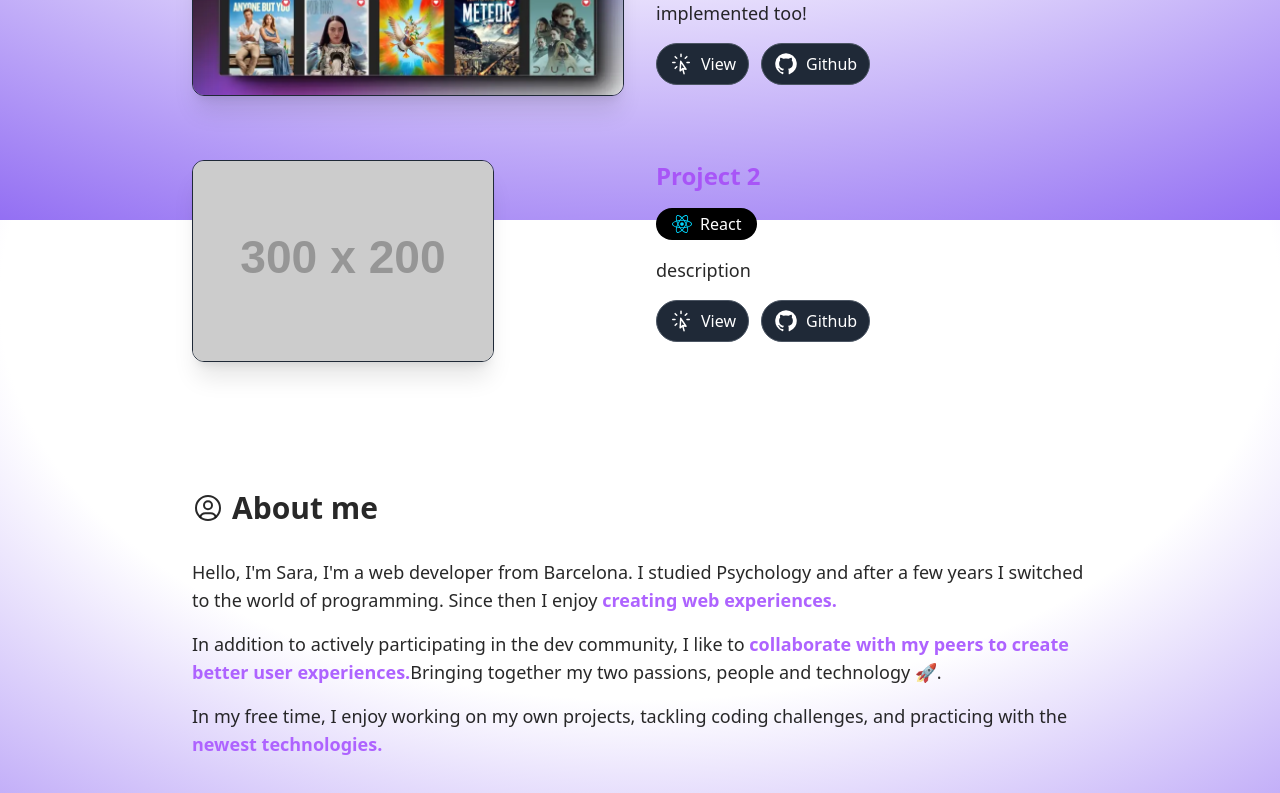
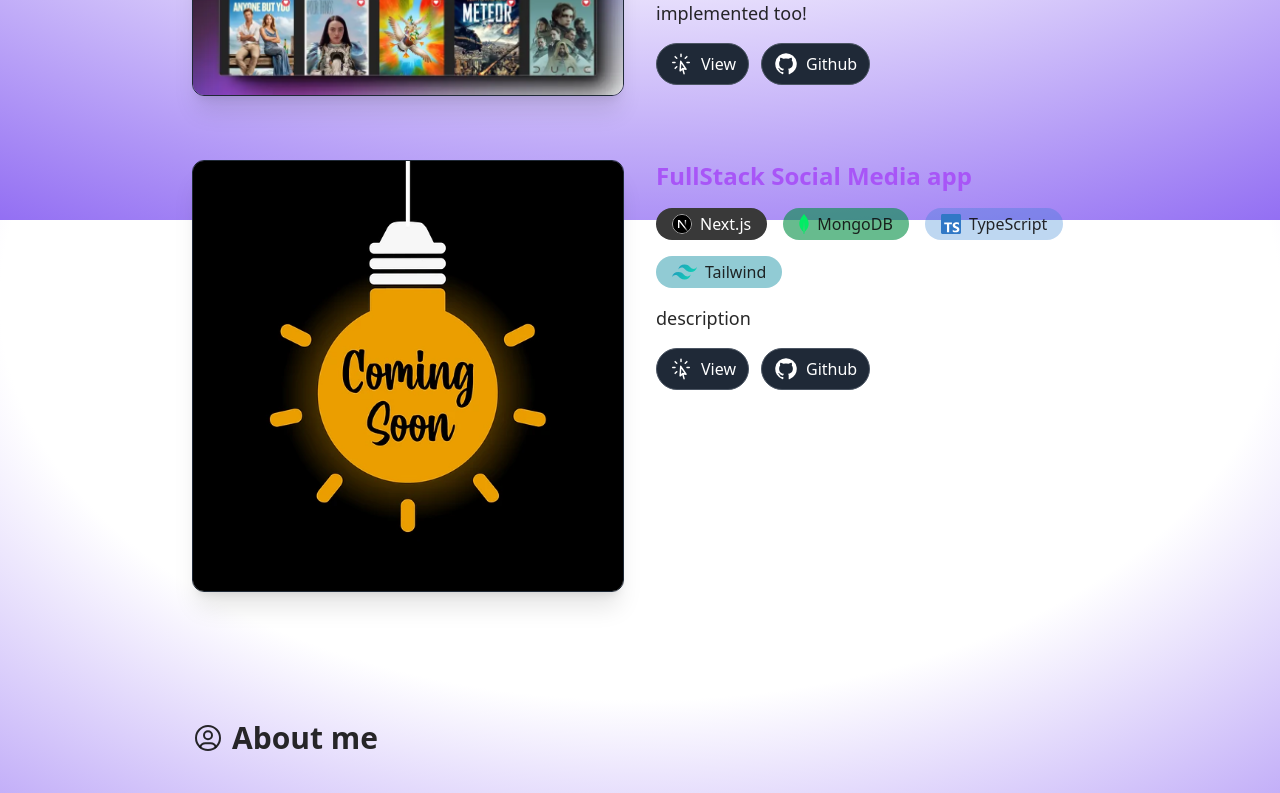
Before and after one commit to SaraCarreras/Portfolio, a React (Vite) app: page / in a window 1280 px wide. Shown: the part 1380-2173 px from the top of the page. Built offline with nearby package versions, Linux system fonts and the light colour scheme.

Commit message:
added coming soon image

```diff
--- a/src/components/ProjectsSection/ProjectsData.ts
+++ b/src/components/ProjectsSection/ProjectsData.ts
@@ -1,10 +1,14 @@
 import { iProjectItem } from "@/types/types";
 import cornerFilms from "@/assets/cornerFilms.webp";
+import comingSoon from "@/assets/comingSoon.webp";
 import { SvgReact } from "@/icons/techStack/SvgReact";
 import { SvgRedux } from "@/icons/techStack/SvgRedux";
 import { SvgSass } from "@/icons/techStack/SvgSass";
 import { SvgTypeScript } from "@/icons/techStack/SvgTypeScript";
 import { SvgFirebase } from "@/icons/techStack/SvgFirebase";
+import { SvgNextJs } from "@/icons/techStack/SvgNextJs";
+import { SvgTailwind } from "@/icons/techStack/SvgTailwind";
+import { SvgMongoDB } from "@/icons/techStack/SvgMongoDB";
 
 const TAGS = {
   REACT: {
@@ -32,9 +36,22 @@ const TAGS = {
     class: "bg-[#f6820d41] text-[currentColor] ",
     icon: SvgFirebase,
   },
+  NEXTJS: {
+    name: "Next.js",
+    class: "bg-[#393939] text-white dark:text-[currentColor] ",
+    icon: SvgNextJs,
+  },
+  TAILWIND: {
+    name: "Tailwind",
+    class: "bg-[#1c94a77b] dark:text-[currentColor] ",
+    icon: SvgTailwind,
+  },
+  MONGODB: {
+    name: "MongoDB",
+    class: "bg-[#008d4298] dark:text-[currentColor] ",
+    icon: SvgMongoDB,
+  },
 };
-//#C46495
-//TODO: FALTA crear los wue están abajo comentados con la misma strategia la class cone l bg que yo decida cogiendolo de svgl
 
 export const PROJECTS_DATA: iProjectItem[] = [
   {
@@ -54,13 +71,12 @@ export const PROJECTS_DATA: iProjectItem[] = [
     ],
   },
   {
-    title: "Project 2",
+    title: "FullStack Social Media app",
     description: "description",
     preview: "preview2",
     github: "githubLink2",
-    image: "http://via.placeholder.com/300x200",
-    technology: [TAGS.REACT],
+    image: `${comingSoon}`,
+    technology: [TAGS.NEXTJS, TAGS.MONGODB, TAGS.TYPESCRIPT, TAGS.TAILWIND],
   },
 ];
-
-//"", "TypeScript", "", "Firebase"
+//https://www.youtube.com/watch?v=O5cmLDVTgAs&t=12652s
```
Also changed, not shown: src/assets/comingSoon.webp (added).
